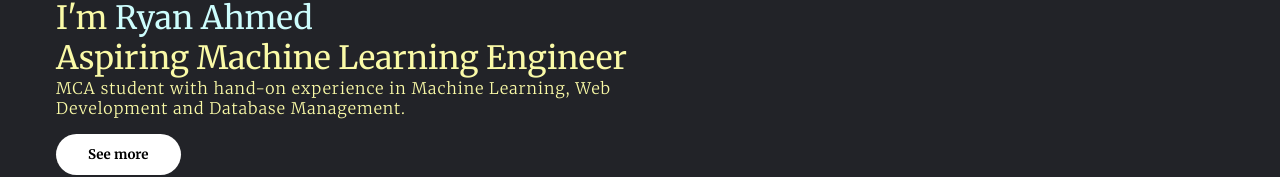
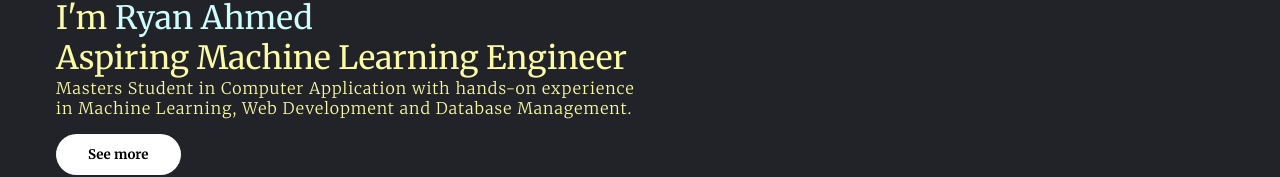
Before and after one commit to ryanly9/ryan-portfolio, a React (Create React App) app: page / in a window 1280 px wide. Shown: the part 406-583 px from the top of the page. Built offline with nearby package versions, Linux system fonts and the light colour scheme.

Commit message:
Update intro.js

```diff
--- a/src/components/intro.js
+++ b/src/components/intro.js
@@ -9,7 +9,7 @@ const Intro = () => {
         <div className="introContent">
             <span className="hello"> <b>Hello,</b> 🙋🏻</span>
             <span className="introtext">I'm <span className="introname">Ryan Ahmed</span> <br />Aspiring Machine Learning Engineer<br /></span>
-        <p className="introPara">MCA student with hand-on experience in Machine Learning, Web Development and Database Management.</p>
+        <p className="introPara">Masters Student in Computer Application with hands-on experience in Machine Learning, Web Development and Database Management.</p>
         {/* <Link><button className="btn"> <img src="" alt="" className='btnImg' /> </Link> */}
         <Link activeClass='active' to = 'works' spy={true} smooth={true} offset={-100} duration={500} ><button className="btn"><b>See more</b></button></Link>
         </div>
```
